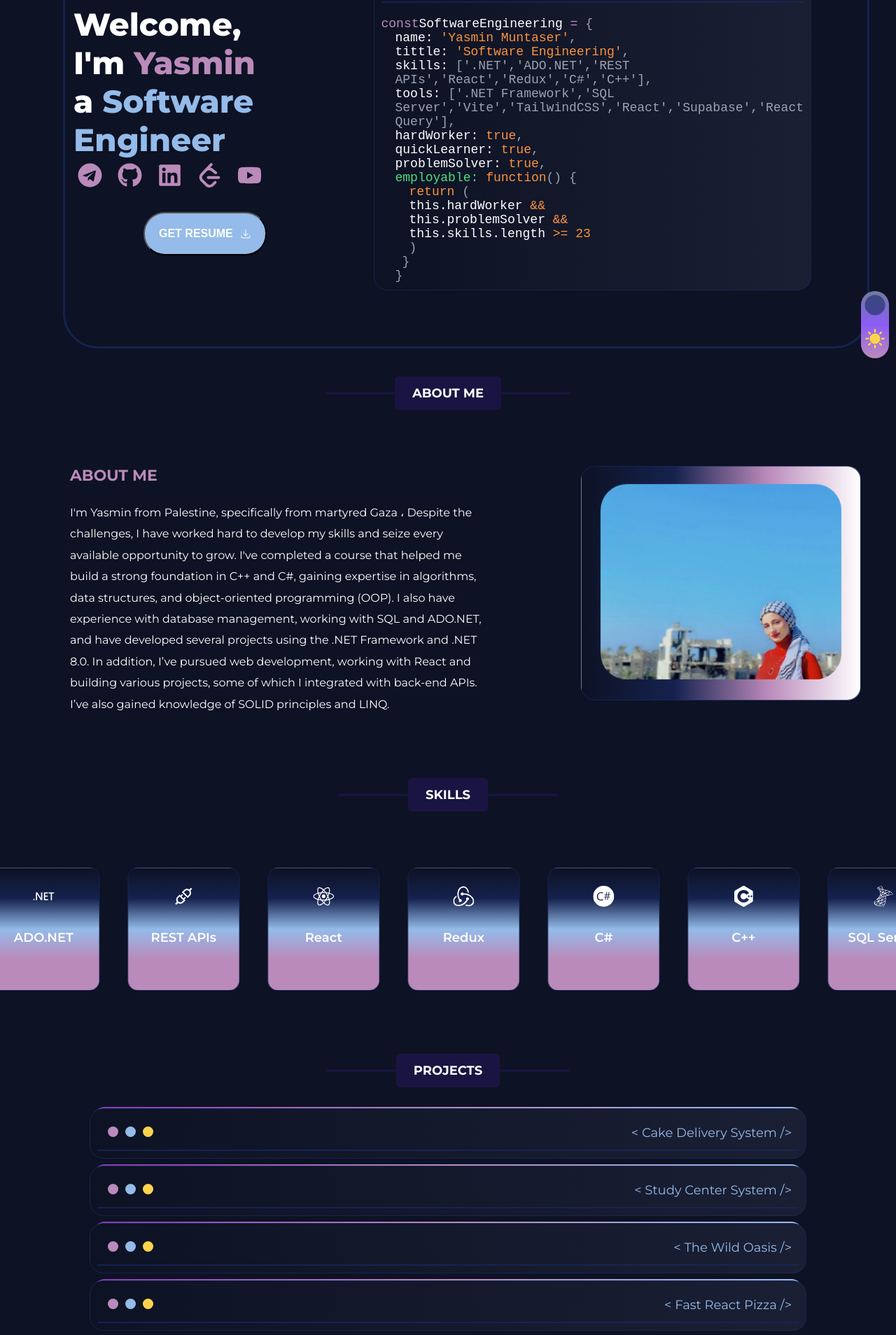
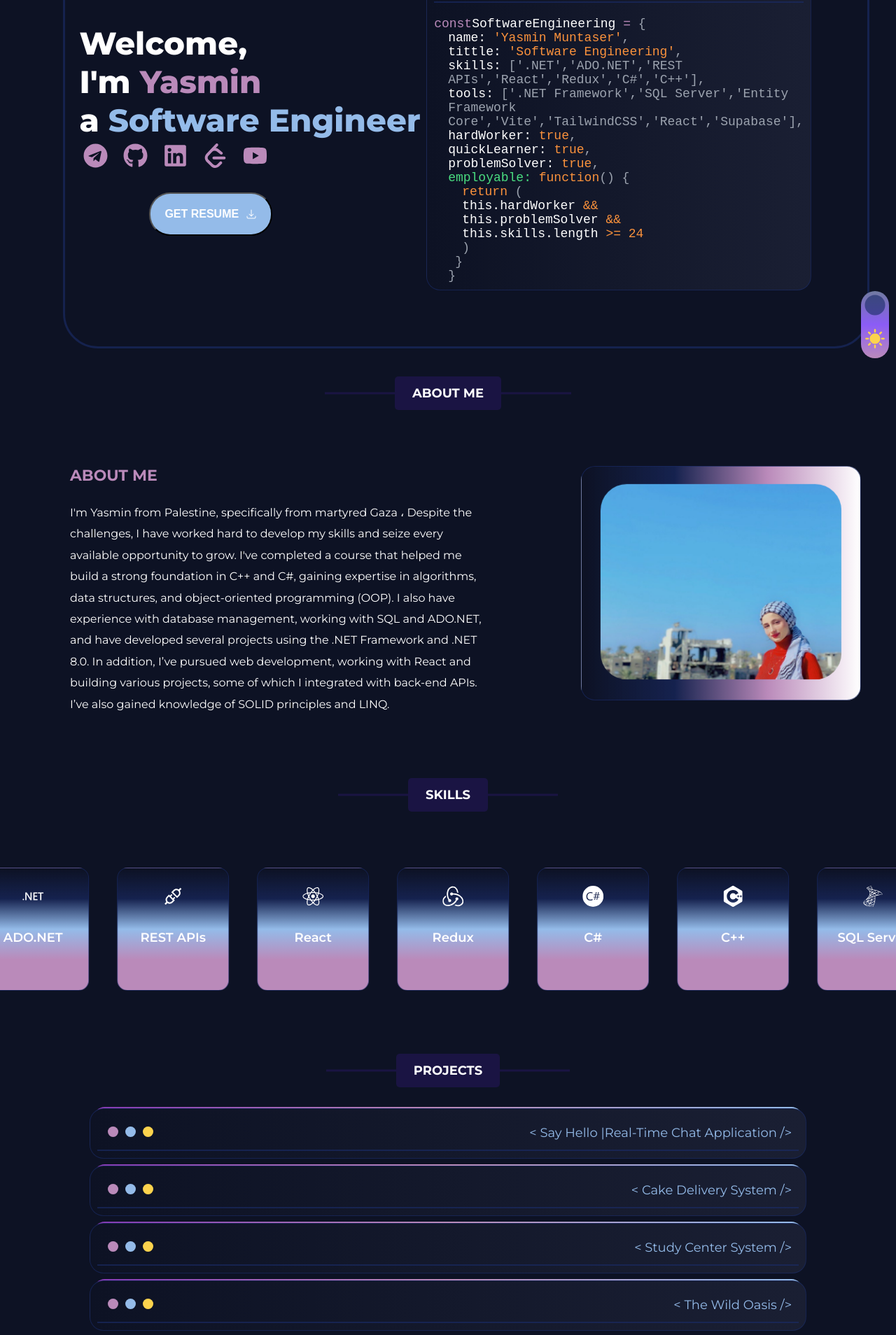
Before and after one commit to YasminMuntaserN/portfolio, a React (Vite) app: page / in a window 1280 px wide. Shown: the part 280-2188 px from the top of the page at 70% size. Built offline with nearby package versions, Linux system fonts and the light colour scheme.

Commit message:
feat: add new project into projects data

```diff
--- a/src/data/data-projects.js
+++ b/src/data/data-projects.js
@@ -1,6 +1,28 @@
 export const projects = [
   {
     id: 1,
+    name: "Say Hello |Real-Time Chat Application",
+    date: "11/2024 - Present",
+    description:
+      "A seamless communication platform enabling real-time private and group messaging with features like user authentication, profile management .It offers a user-friendly interface for chat organization, group creation, and efficient interaction in a fast and secure environment.",
+    technologies: [
+      ".NET 8.0",
+      "JWT (JSON Web Tokens)",
+      "Entity Framework Core",
+      "SQL Server",
+      "REST API",
+      "React",
+      "Vite",
+      "TailwindCSS",
+      "SignalR",
+    ],
+    image: "./projects/sayHello.png",
+    markFillImage: true,
+    demo: "https://youtu.be/ZqCrSqjeXdg?si=AOT9c9hJqpY2hgIe",
+    github: "https://github.com/YasminMuntaserN/cake-delivery.git",
+  },
+  {
+    id: 2,
     name: "Cake Delivery System",
     date: "10/2024 - Present",
     description:
@@ -20,7 +42,7 @@ export const projects = [
     github: "https://github.com/YasminMuntaserN/cake-delivery.git",
   },
   {
-    id: 2,
+    id: 3,
     name: "Study Center System",
     date: "10/2024 - Present",
     description:
@@ -39,7 +61,7 @@ export const projects = [
     github: "https://github.com/YasminMuntaserN/study-center.git",
   },
   {
-    id: 3,
+    id: 4,
     name: "The Wild Oasis",
     date: "09/2024 - Present",
     description:
@@ -58,7 +80,7 @@ export const projects = [
     github: "https://github.com/YasminMuntaserN/the-wild-oasis.git",
   },
   {
-    id: 4,
+    id: 5,
     name: "Fast React Pizza",
     date: "08/2024 - Present",
     description:
@@ -70,7 +92,7 @@ export const projects = [
     github: "https://github.com/YasminMuntaserN/fast-react-pizza.git",
   },
   {
-    id: 5,
+    id: 6,
     name: "World Wise",
     date: "09/2024 - Present",
     description:
@@ -82,7 +104,7 @@ export const projects = [
     github: "https://github.com/YasminMuntaserN/WorldWise.git",
   },
   {
-    id: 6,
+    id: 7,
     name: "Clinic  System",
     date: "10/2024 - Present",
     description:
@@ -101,7 +123,7 @@ export const projects = [
     github: "https://github.com/YasminMuntaserN/clinic-system.git",
   },
   {
-    id: 7,
+    id: 8,
     name: "Small Cinema",
     date: "08/2024 - Present",
     description:
@@ -113,7 +135,7 @@ export const projects = [
     github: "https://github.com/YasminMuntaserN/movie-website.git",
   },
   {
-    id: 8,
+    id: 9,
     name: "Travel List",
     date: "08/2024 - Present",
     description:
@@ -125,7 +147,7 @@ export const projects = [
     github: "https://github.com/YasminMuntaserN/travel-list.git",
   },
   {
-    id: 9,
+    id: 10,
     name: "Math Quiz Game",
     date: "10/2024 - Present",
     description:
@@ -137,7 +159,7 @@ export const projects = [
     github: "https://github.com/YasminMuntaserN/math-quizzes-system.git",
   },
   {
-    id: 10,
+    id: 11,
     name: "Karate Club System",
     date: "07/2024 - Present",
     description:
@@ -149,7 +171,7 @@ export const projects = [
     github: "https://github.com/YasminMuntaserN/karate-club.git",
   },
   {
-    id: 11,
+    id: 12,
     name: "Classy Weather",
     date: "09/2024 - Present",
     description:
--- a/src/data/data-skills.js
+++ b/src/data/data-skills.js
@@ -29,6 +29,7 @@ export const skills = [
   { name: "SQL Server", icon: SiMicrosoftsqlserver },
   { name: "T-SQL", icon: FaDatabase },
   { name: "LINQ", icon: FiSettings },
+  { name: "Entity Framework Core", icon: FiSettings },
   { name: "HTML", icon: FaHtml5 },
   { name: "CSS", icon: FaCss3Alt },
   { name: "JavaScript", icon: SiJavascript },
--- a/src/data/data-tools.js
+++ b/src/data/data-tools.js
@@ -1,6 +1,7 @@
 export const tools = [
   ".NET Framework",
   "SQL Server",
+  "Entity Framework Core",
   "Vite",
   "TailwindCSS",
   "React",
```
Also changed, not shown: public/projects/sayHello.png (added).
